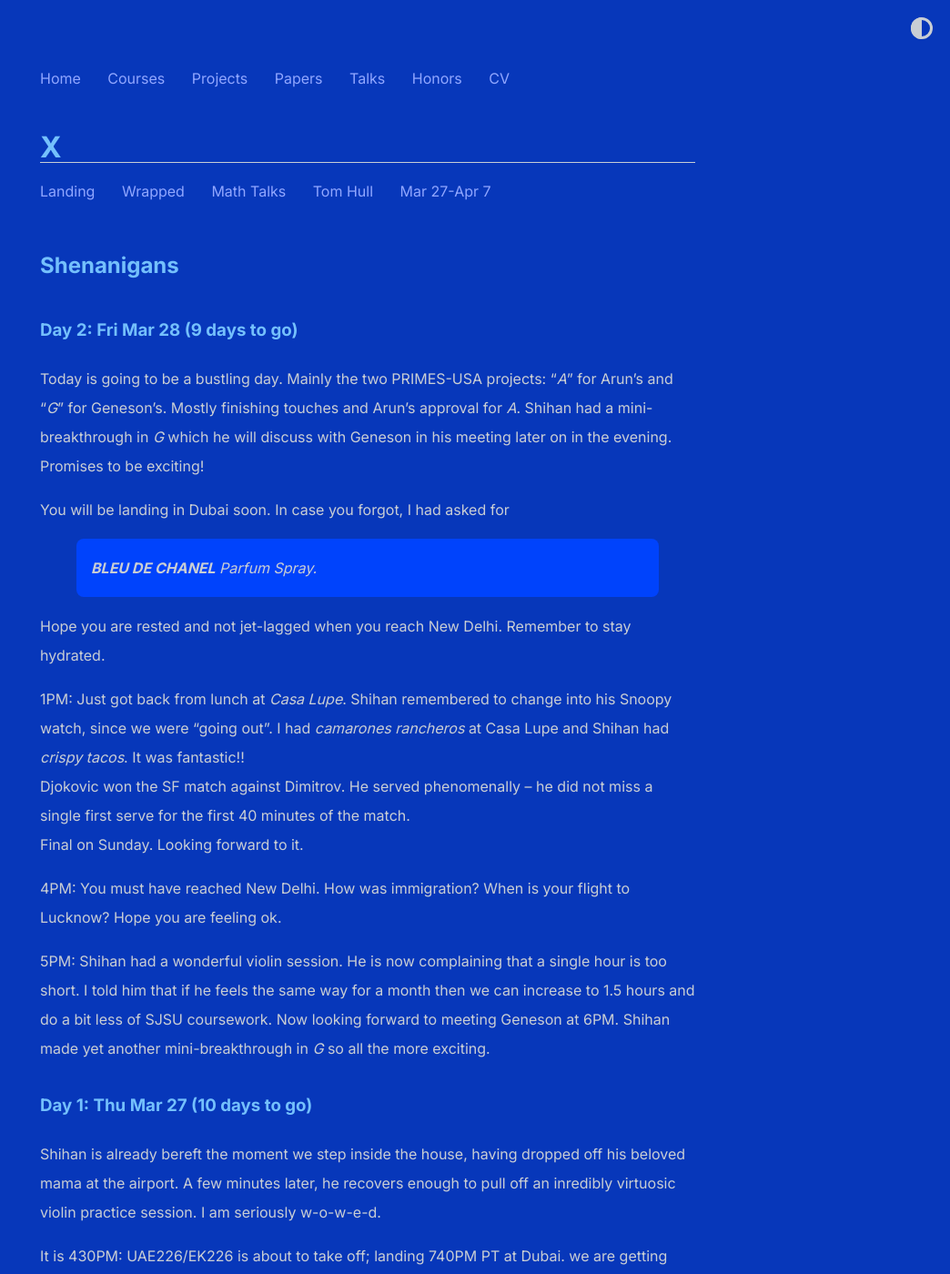
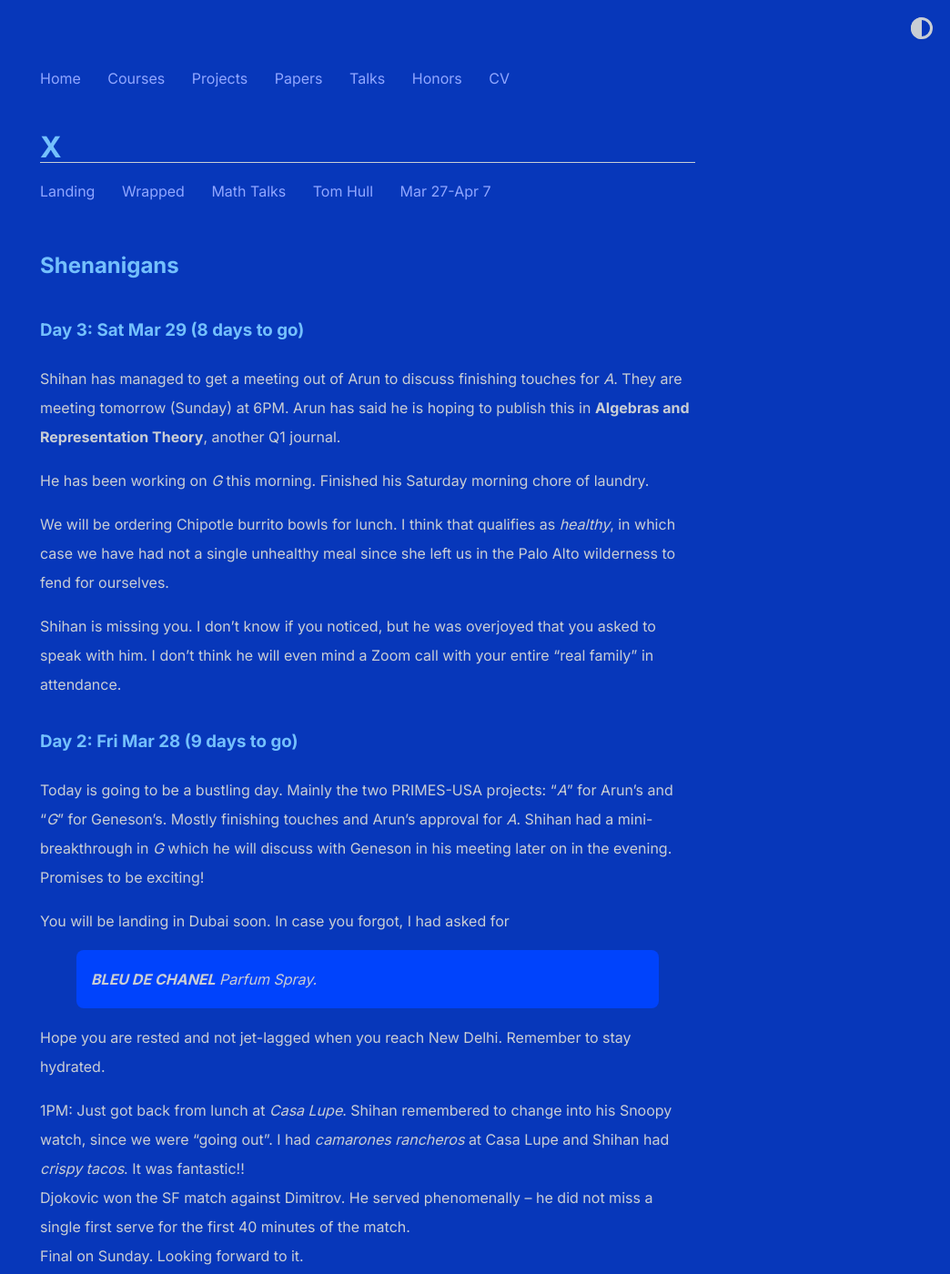
Before and after one commit to shihankanungo/shihankanungo.github.io, a Jekyll site: the page built from india-trip.md, in a window 1280 px wide and 1400 px high. Shown: the whole window at 91% size, without its empty margins (236-1280 px from the left). Built offline with Jekyll 4.4.1, drawn with Linux system fonts in a browser that asks for light colours; some of the changed text lies outside the part shown.

Commit message:
Update india-trip.md

```diff
--- a/india-trip.md
+++ b/india-trip.md
@@ -5,6 +5,19 @@ title: X
 
 
 ## Shenanigans
+
+### Day 3: Sat Mar 29 (8 days to go)
+
+Shihan has managed to get a meeting out of Arun to discuss finishing touches for _A_. They are meeting tomorrow (Sunday)
+at 6PM. Arun has said he is hoping to publish this in **Algebras and Representation Theory**, another Q1 journal.
+
+He has been working on _G_ this morning. Finished his Saturday morning chore of laundry.
+
+We will be ordering Chipotle burrito bowls for lunch. I think that qualifies as _healthy_, in which case we have had not a single
+unhealthy meal since she left us in the Palo Alto wilderness to fend for ourselves.
+
+Shihan is missing you. I don't know if you noticed, but he was overjoyed that you asked to speak with him. I don't think he will
+even mind a Zoom call with your entire "real family" in attendance.
 
 ### Day 2: Fri Mar 28 (9 days to go)
 
@@ -27,23 +40,3 @@ I had _camarones rancheros_ at Casa Lupe and Shihan had _crispy tacos_. It was f
 5PM: Shihan had a wonderful violin session. He is now complaining that a single hour is too short. I told him that if he feels
 the same way for a month then we can increase to 1.5 hours and do a bit less of SJSU coursework. Now looking forward to meeting
 Geneson at 6PM. Shihan made yet another mini-breakthrough in _G_ so all the more exciting.
-
-### Day 1: Thu Mar 27 (10 days to go)
-
-Shihan is already bereft the moment we step inside the house, having dropped off his beloved mama at the airport.
-A few minutes later, he recovers enough to pull off an inredibly virtuosic violin practice session. I am seriously w-o-w-e-d.
-
-It is 430PM: UAE226/EK226 is about to take off; landing 740PM PT at Dubai.
-we are getting _chicken samosas_ from **Zareen's** as a snack. Might order pizza for dinner. Ended up getting _sweetgreen_ salads.
-
-Shihan is **obsessed** with his watch!!
-
-630PM: finished dinner. shihan has brushed and changed and is now on his MPK Mini Plus. he is excited about sampling
-Phoebe Bridger's cover of Metallica's _Nothing Else Matters_. \[ [Spotify](https://open.spotify.com/track/1guCON9841cQwAlbNplLsY?si=90152dbdb5b94e54) \]
-
-8PM: Put Shihan to bed. He spent his entire bedtime admiring his watch. No reading or music today :)
-I will be watching tennis: Jessica Pegula plays Alex Eala, a teenager from Phillipines, in the SF of Miami Open. Earlier, Djokovic beat Korda to book
-a spot in the Semi Final.
-
-1130PM: Going to bed. Pegula won! After the match I did some background reading on Shihan's PRIMES-USA project (the one with Arun).
-His paper looks really good!!
```
